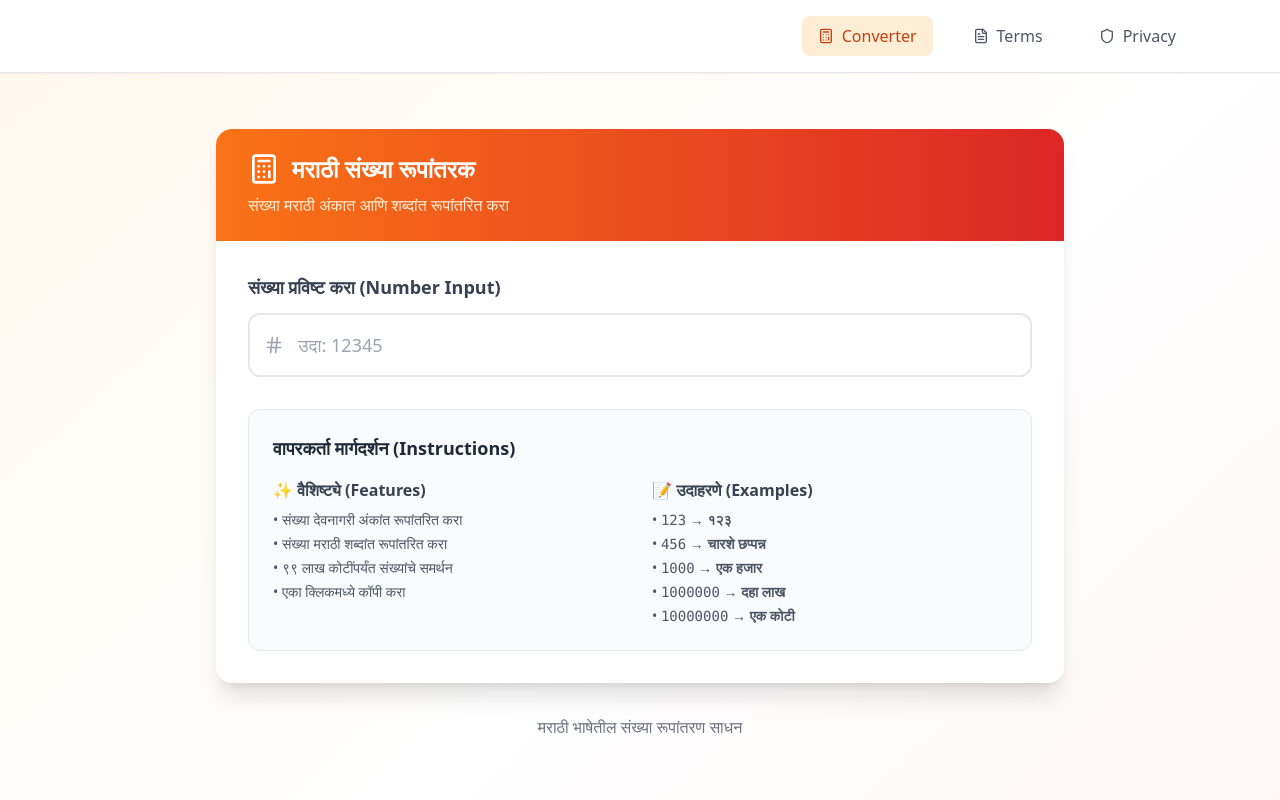
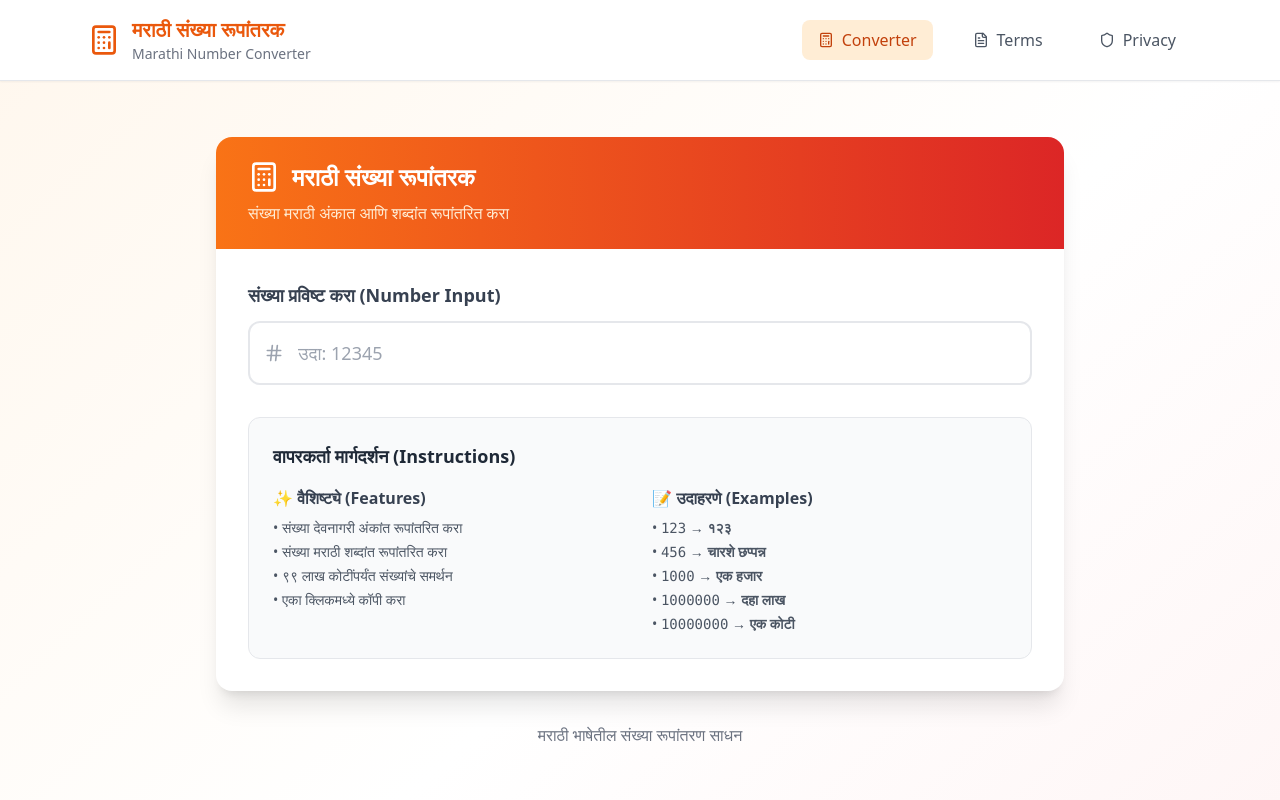
Before and after one commit to Shirishpantone/Marathicounter, a React (Vite) app: page / in a window 1280 px wide. Shown: the top 800 px of the page. Built offline with nearby package versions, Linux system fonts and the light colour scheme.

Commit message:
Restore Marathi title in header

```diff
--- a/src/components/Header.tsx
+++ b/src/components/Header.tsx
@@ -12,8 +12,12 @@ export default function Header({ currentPage, onNavigate }: HeaderProps) {
       <div className="max-w-6xl mx-auto px-6 py-4">
         <div className="flex items-center justify-between">
           {/* Logo */}
-          <div className="flex items-center">
-            {/* Empty space for logo area */}
+          <div className="flex items-center gap-3">
+            <Calculator className="w-8 h-8 text-orange-600" />
+            <div>
+              <h1 className="text-xl font-bold text-orange-600">मराठी संख्या रूपांतरक</h1>
+              <p className="text-sm text-gray-500">Marathi Number Converter</p>
+            </div>
           </div>
 
           {/* Navigation */}
```
